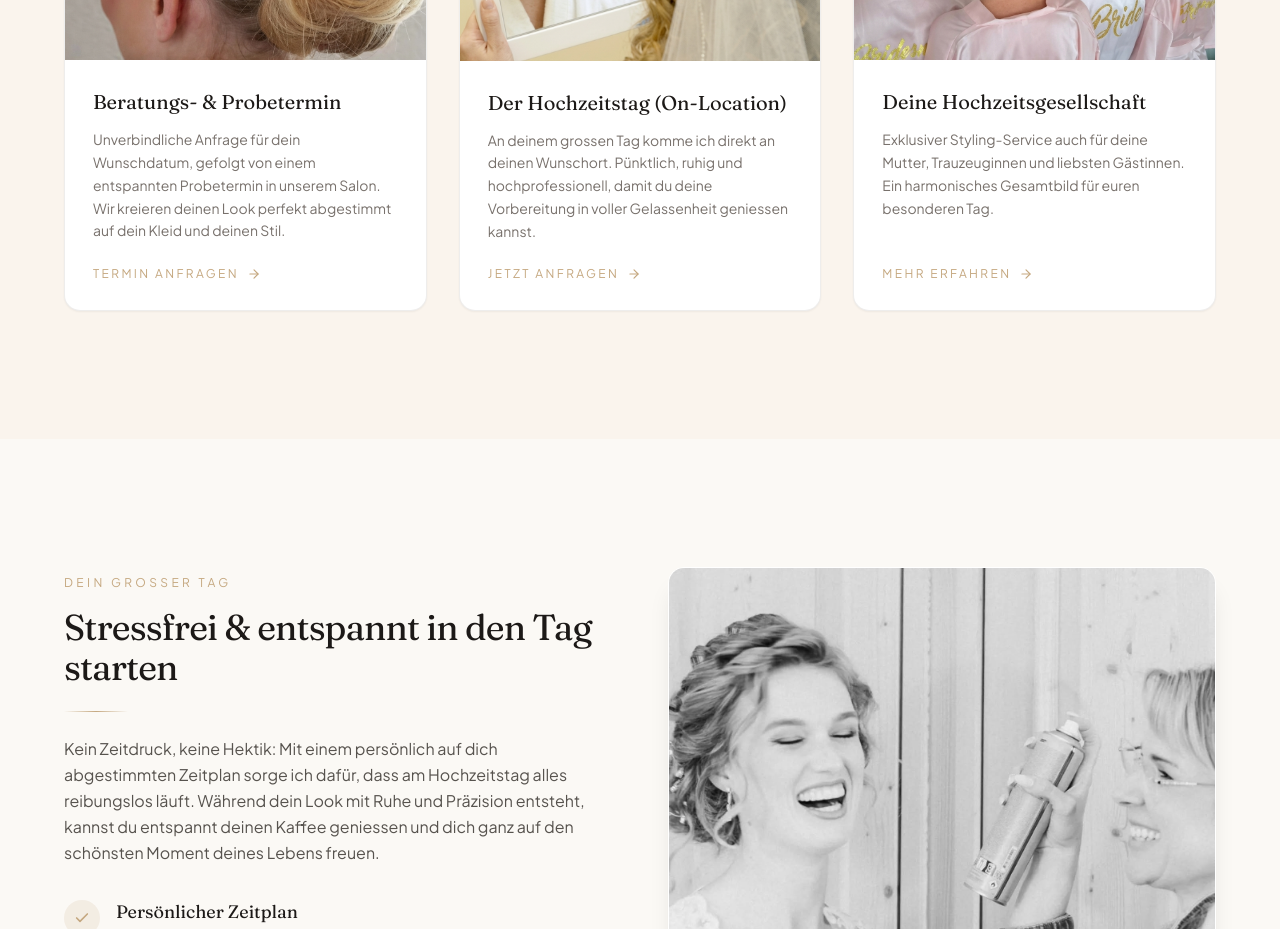
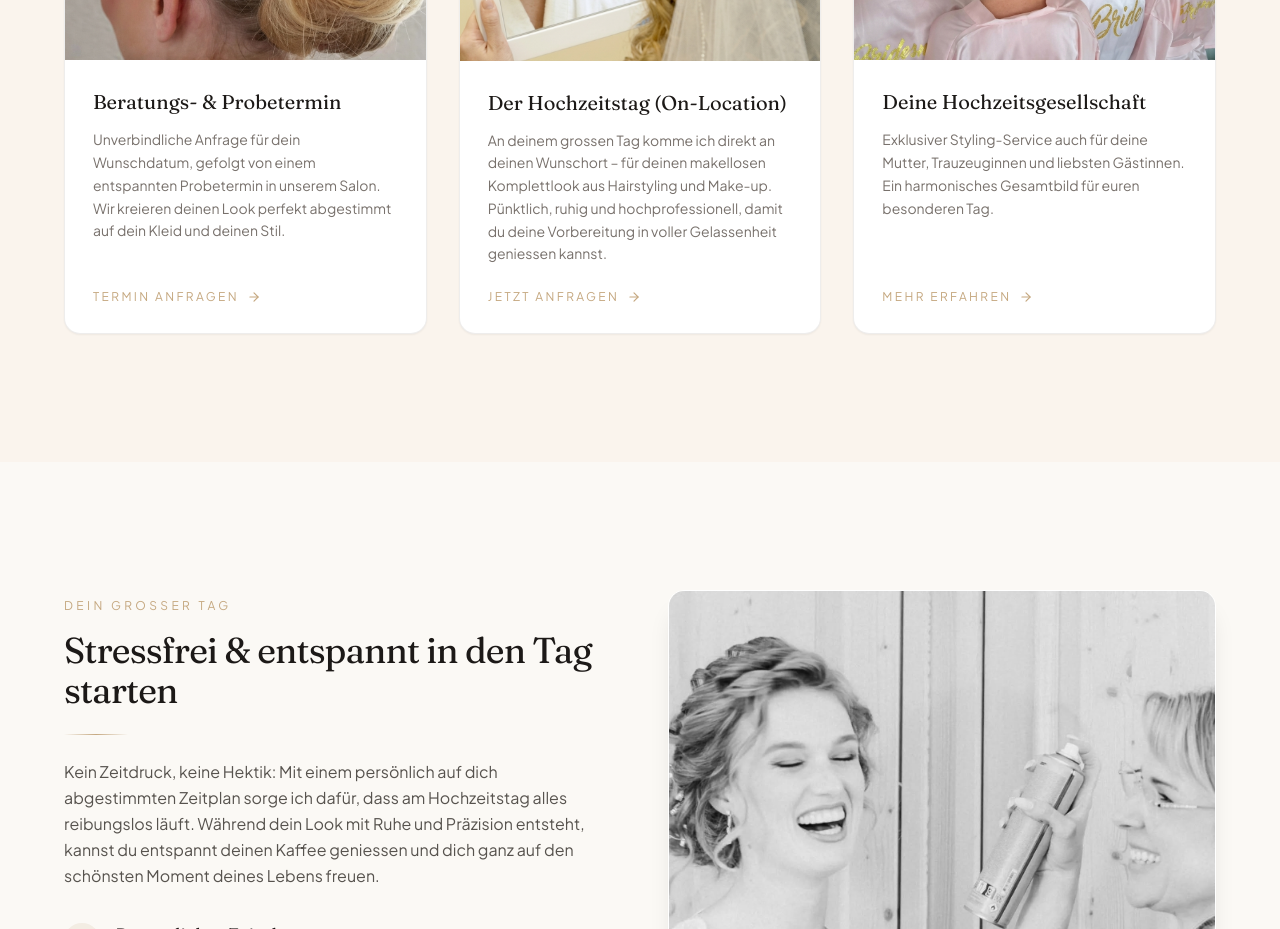
Before and after one commit to axndmathias/coiffeur-denise-website, a React (Create React App) app in the folder frontend/: page / in a window 1280 px wide. Shown: the part 2020-2949 px from the top of the page. Built offline with nearby package versions, Linux system fonts and the light colour scheme; no server answers.

Commit message:
Rewrite on-location wedding day card text

```diff
--- a/frontend/src/i18n/translations.js
+++ b/frontend/src/i18n/translations.js
@@ -49,7 +49,7 @@ const de = {
       {
         title: "Der Hochzeitstag (On-Location)",
         body:
-          "An deinem grossen Tag komme ich direkt an deinen Wunschort. Pünktlich, ruhig und hochprofessionell, damit du deine Vorbereitung in voller Gelassenheit geniessen kannst.",
+          "An deinem grossen Tag komme ich direkt an deinen Wunschort – für deinen makellosen Komplettlook aus Hairstyling und Make-up. Pünktlich, ruhig und hochprofessionell, damit du deine Vorbereitung in voller Gelassenheit geniessen kannst.",
         cta: "Jetzt anfragen",
       },
       {
@@ -362,7 +362,7 @@ const en = {
       {
         title: "The Wedding Day (On-Location)",
         body:
-          "On your big day I come directly to your chosen venue. Punctual, calm, and highly professional, so you can enjoy your preparations in complete serenity.",
+          "On your big day I come directly to your chosen venue – for your flawless complete look of hairstyling and make-up. Punctual, calm, and highly professional, so you can enjoy your preparations in complete serenity.",
         cta: "Enquire Now",
       },
       {
```
